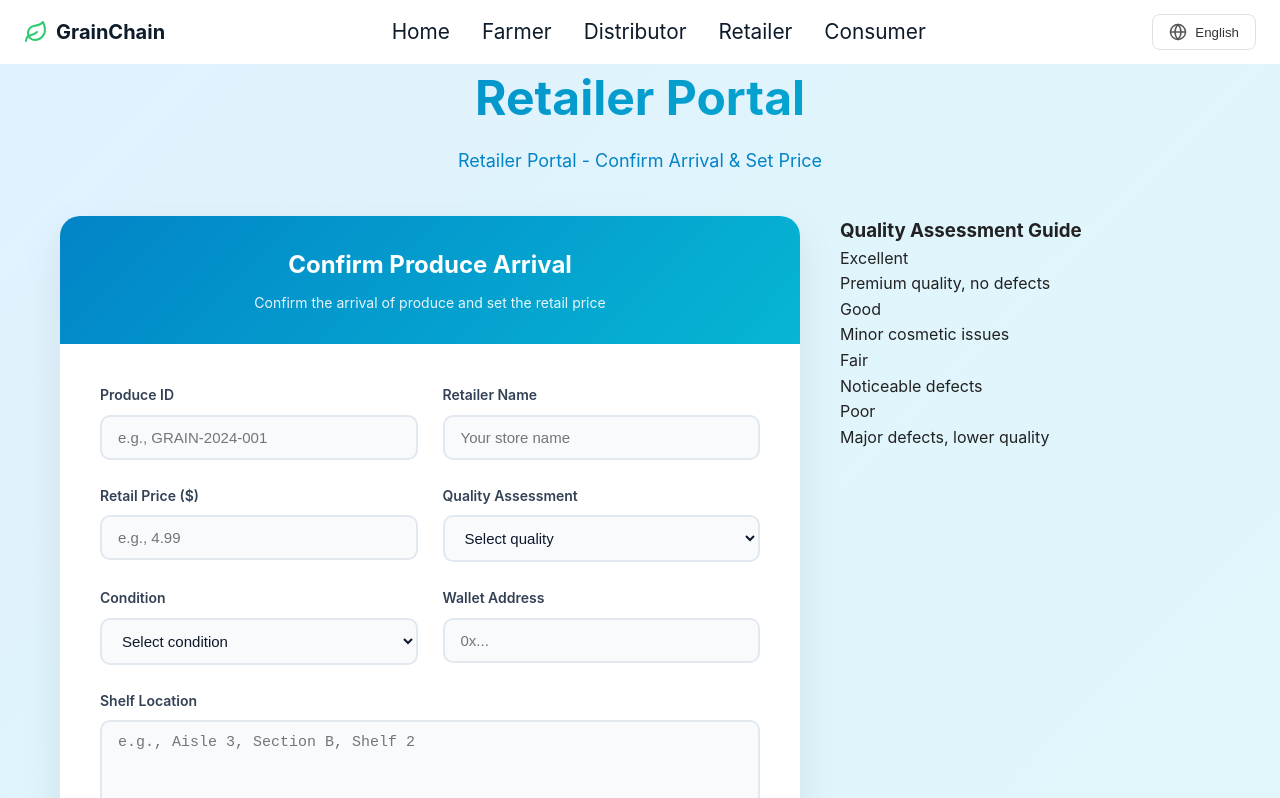
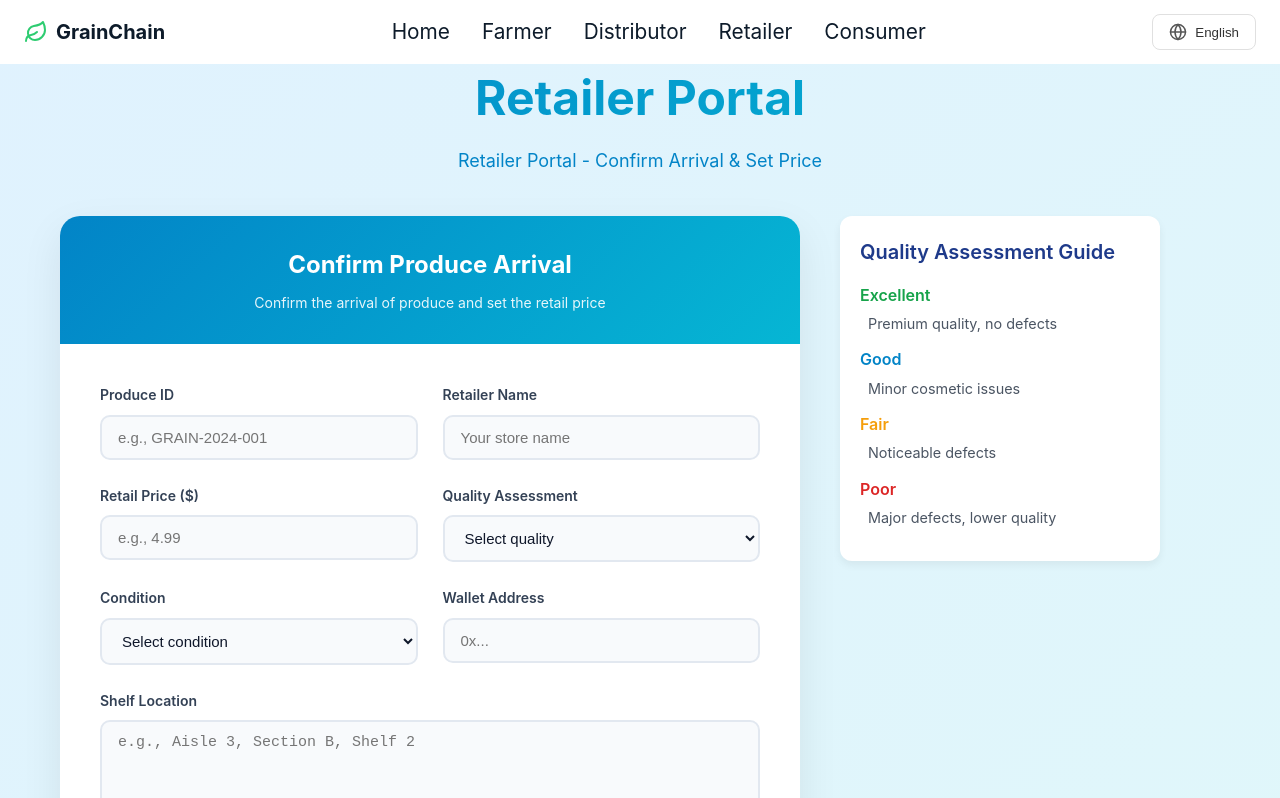
Before and after one commit to parthjod/Grain-Chain, a Next.js app: page /en/retailer in a window 1280 px wide. Shown: the top 798 px of the page. Built offline with nearby package versions, Linux system fonts and the light colour scheme.

Commit message:
Retailer ui updated

```diff
--- a/src/app/[locale]/retailer/page.tsx
+++ b/src/app/[locale]/retailer/page.tsx
@@ -56,6 +56,7 @@ export default function RetailerPage() {
         toast({
           title: t('success'),
           description: t('successMessage'),
+          className: 'toast success'
         });
         localStorage.setItem('lastProduceId', formData.produceId);
         router.push('/retailer/success');
@@ -63,6 +64,7 @@ export default function RetailerPage() {
         toast({
           title: t('error'),
           description: data.error || t('errorMessage'),
+          className: 'toast error',
           variant: 'destructive',
         });
       }
--- a/src/app/styles/retailer.css
+++ b/src/app/styles/retailer.css
@@ -226,6 +226,8 @@
   font-size: 14px;
 }
 
+
+
 .retailer-page-container input[type="text"],
 .retailer-page-container input[type="number"],
 .retailer-page-container select,
@@ -252,7 +254,9 @@
   resize: vertical;
   min-height: 90px;
 }
-
+.submit-button {
+  margin-top: 20px;
+}
 /* Submit Button */
 .retailer-page-container .submit-button {
   background: linear-gradient(135deg, #0284c7 0%, #06b6d4 100%);
@@ -342,3 +346,144 @@
   .retailer-page-container .form-row { grid-template-columns: 1fr; gap: 20px; }
   .retailer-page-container .form-body { padding: 20px; }
 }
+.quality-guide {
+  background: #ffffff;
+  padding: 20px;
+  border-radius: 12px;
+  box-shadow: 0 4px 8px rgba(0, 0, 0, 0.06);
+  max-width: 320px;
+  font-family: 'Inter', sans-serif;
+  height: fit-content;
+}
+
+.quality-guide h3 {
+  font-size: 1.25rem;
+  font-weight: 600;
+  color: #1E3A8A; /* Dark blue */
+  margin-bottom: 15px;
+  text-align: left;
+}
+
+.quality-item {
+  margin-bottom: 12px;
+}
+
+.quality-level {
+  font-weight: 600;
+  font-size: 1rem;
+  margin-bottom: 4px;
+}
+
+.quality-description {
+  font-size: 0.9rem;
+  color: #4B5563; /* Gray text */
+  margin-left: 8px;
+}
+
+/* Color indicators for each level */
+.excellent {
+  color: #16a34a; /* Green */
+}
+
+.good {
+  color: #0284c7; /* Blue */
+}
+
+.fair {
+  color: #f59e0b; /* Amber */
+}
+
+.poor {
+  color: #dc2626; /* Red */
+}
+/* Toast notification base styles */
+.toast {
+  position: fixed;
+  top: 20px;
+  right: 20px;
+  z-index: 9999;
+  min-width: 300px;
+  max-width: 500px;
+  padding: 16px 20px;
+  border-radius: 8px;
+  box-shadow: 0 4px 12px rgba(0, 0, 0, 0.15);
+  font-family: -apple-system, BlinkMacSystemFont, 'Segoe UI', Roboto, sans-serif;
+  animation: slideIn 0.3s ease-out;
+}
+
+/* Success toast styling */
+.toast.success {
+  background-color: #ffffff;
+  border: 1px solid #e5e7eb;
+  color: #374151;
+}
+
+.toast.success .toast-title {
+  font-weight: 600;
+  font-size: 16px;
+  color: #111827;
+  margin: 0 0 4px 0;
+  line-height: 1.4;
+}
+
+.toast.success .toast-description {
+  font-size: 14px;
+  color: #6b7280;
+  margin: 0;
+  line-height: 1.4;
+}
+
+/* Error toast styling */
+.toast.error {
+  background-color: #dc2626;
+  border: 1px solid #b91c1c;
+  color: #ffffff;
+}
+
+.toast.error .toast-title {
+  font-weight: 600;
+  font-size: 16px;
+  color: #ffffff;
+  margin: 0 0 4px 0;
+  line-height: 1.4;
+}
+
+.toast.error .toast-description {
+  font-size: 14px;
+  color: #fecaca;
+  margin: 0;
+  line-height: 1.4;
+}
+
+/* Animation for toast appearance */
+@keyframes slideIn {
+  from {
+    transform: translateX(100%);
+    opacity: 0;
+  }
+  to {
+    transform: translateX(0);
+    opacity: 1;
+  }
+}
+
+/* Alternative classes for different toast libraries */
+.toast {
+  margin-top: 24px;
+  padding: 14px;
+  border-radius: 6px;
+  text-align: center;
+  font-size: 16px;
+}
+
+.toast.success {
+  background-color: #d4edda;
+  color: #155724;
+  border: 1px solid #c3e6cb;
+}
+
+.toast.error {
+  background-color: #f8d7da;
+  color: #721c24;
+  border: 1px solid #f5c6cb;
+}
```
Also changed, not shown: 1 other file (tests, documents, lock files or other folders).
